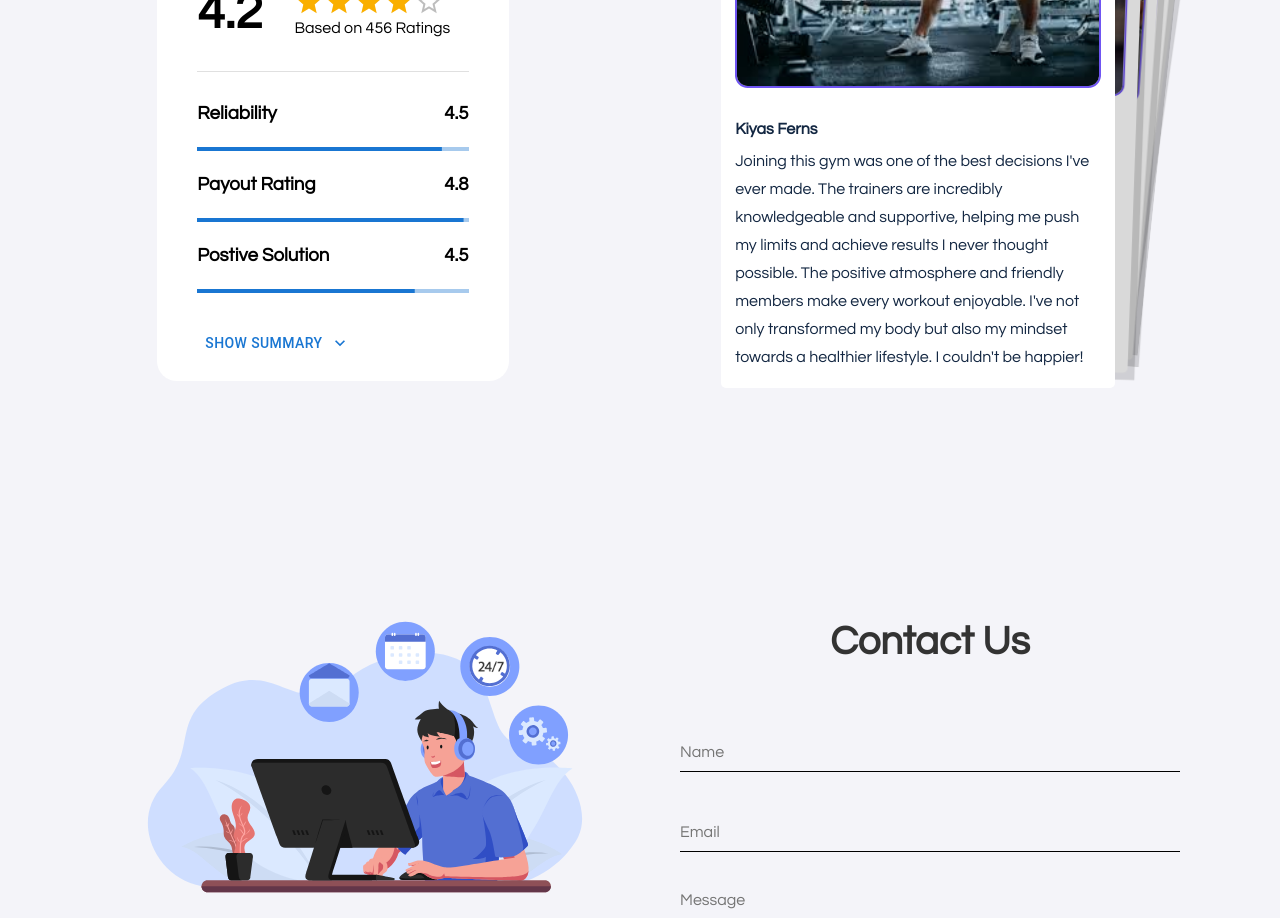
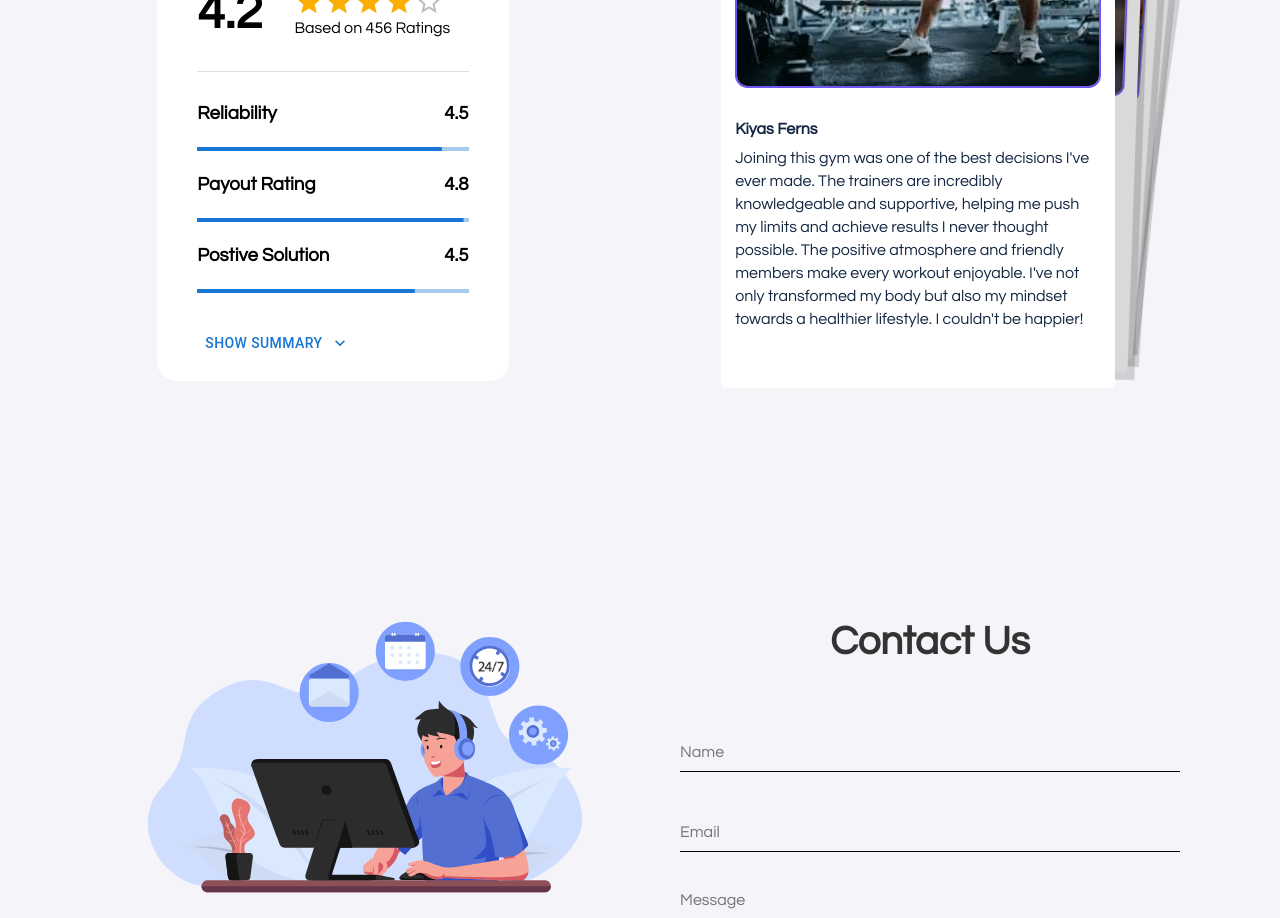
Before and after one commit to abhay-raj19/FitBody, a React (Vite) app: page / in a window 1280 px wide. Shown: the part 2720-3638 px from the top of the page. Built offline with nearby package versions, Linux system fonts and the light colour scheme.

Commit message:
Update testimonials.css
fixed the text which was overflowing from the testimony card section

```diff
--- a/src/styles/testimonials.css
+++ b/src/styles/testimonials.css
@@ -31,7 +31,7 @@
 }
 .slide_item p{
   color: var(--heading-color);
-  line-height: 28px;
+  line-height: 23px;
 }
 .sliders h2 {
   font-size: 2.5rem;
```
